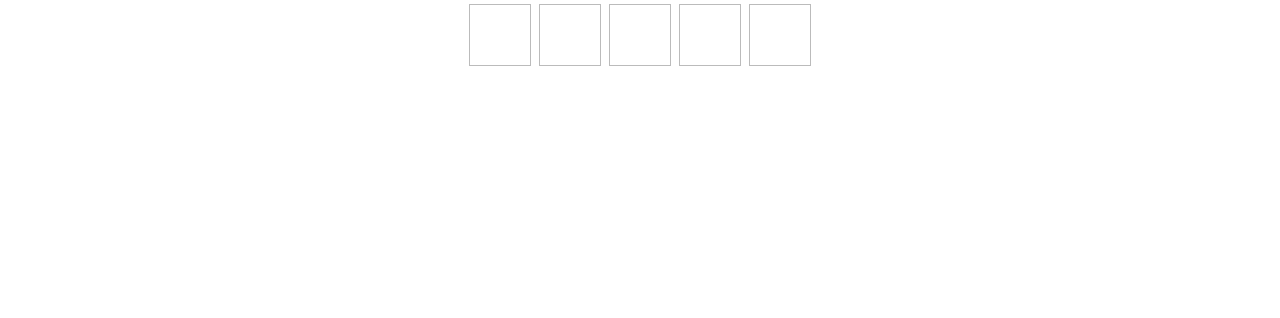
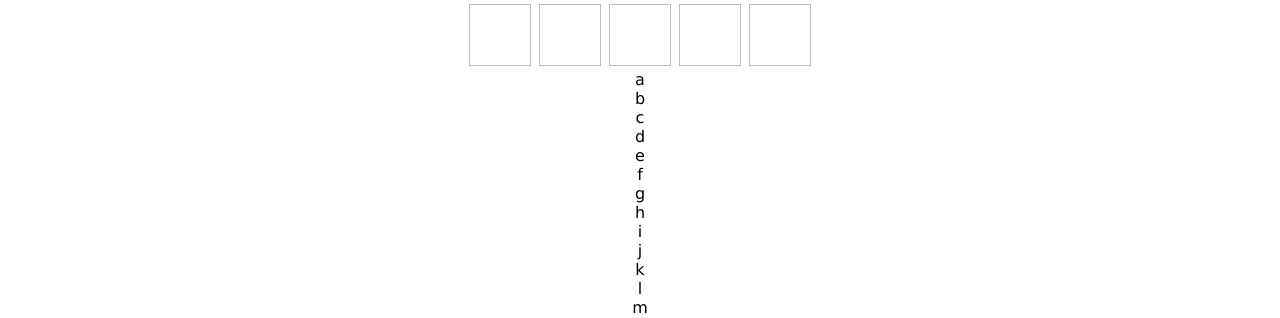
Before and after one commit to BSlaven/Wordle_clone, a React (Vite) app: page / in a window 1280 px wide. Shown: the part 482-800 px from the top of the page. Built offline with nearby package versions, Linux system fonts and the light colour scheme; data requests are answered from the project's data file.

Commit message:
add keypad component into wordle component

```diff
--- a/src/components/Wordle.jsx
+++ b/src/components/Wordle.jsx
@@ -1,6 +1,7 @@
 import { useEffect } from "react";
 import useWordle from "../hooks/useWordle";
 import Grid from './Grid';
+import Keypad from './Keypad';
 
 const Wordle = ({ solution }) => {
 
@@ -27,6 +28,7 @@ const Wordle = ({ solution }) => {
       <div>solution - {solution}</div>
       <div>current guess - {currentGuess}</div>
       <Grid currentGuess={currentGuess} guesses={guesses} turn={turn} />
+      <Keypad />
     </div>
   )
 }
```
